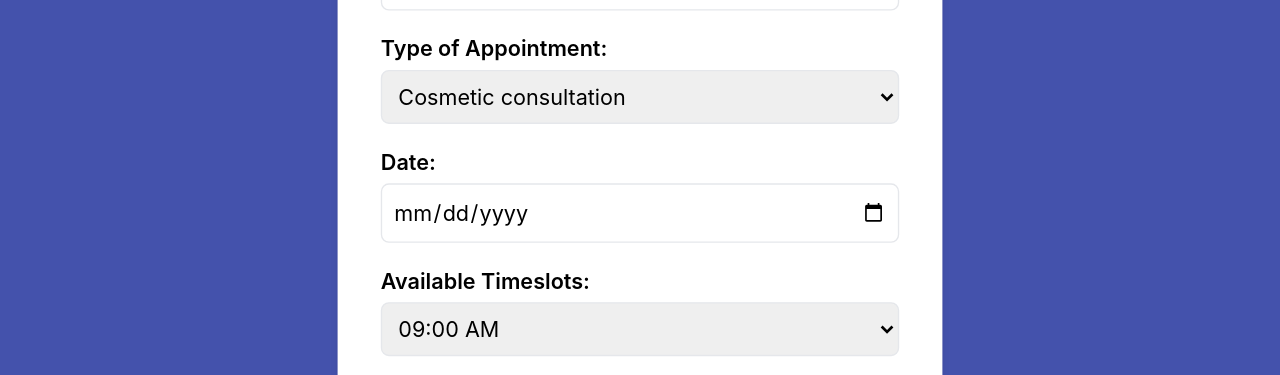
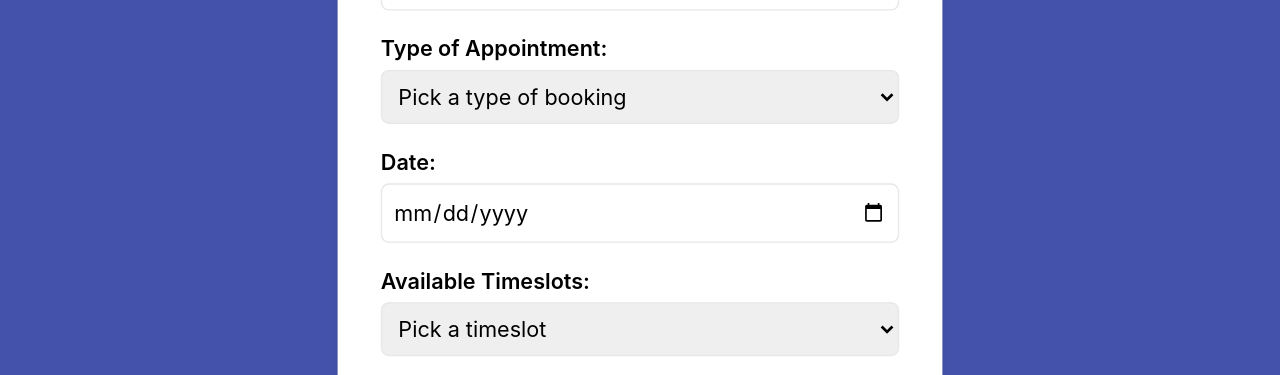
Before and after one commit to nikito0x/Passion-Project-S3, a React (Create React App) app: page /book in a window 1280 px wide. Shown: the part 577-952 px from the top of the page. Built offline with nearby package versions, Linux system fonts and the light colour scheme.

Commit message:
test final

```diff
--- a/src/pages/book.js
+++ b/src/pages/book.js
@@ -7,12 +7,13 @@ const BookingForm = () => {
         name: "",
         email: "",
         phone: "",
-        appointmentType: "Cosmetic consultation",
+        appointmentType: "",
         appointmentDate: "",
         appointmentTime: "",
     });
 
     const timeslots = useMemo(() => [
+        "Pick a timeslot",
         "09:00 AM",
         "10:00 AM",
         "11:00 AM",
@@ -70,7 +71,7 @@ const BookingForm = () => {
             name: "",
             email: "",
             phone: "",
-            appointmentType: "Cosmetic consultation",
+            appointmentType: "",
             appointmentDate: "",
             appointmentTime: "",
         });
@@ -156,6 +157,7 @@ const BookingForm = () => {
                                 className="w-full border rounded-md p-2"
                                 required
                             >
+                                <option value="Pick a type of booking">Pick a type of booking</option>
                                 <option value="Cosmetic consultation">Cosmetic consultation</option>
                                 <option value="Orthodontic consultation">Orthodontic consultation</option>
                                 <option value="Broken tooth/Crown/Inlay/Filling">Broken tooth/Crown/Inlay/Filling</option>
```
